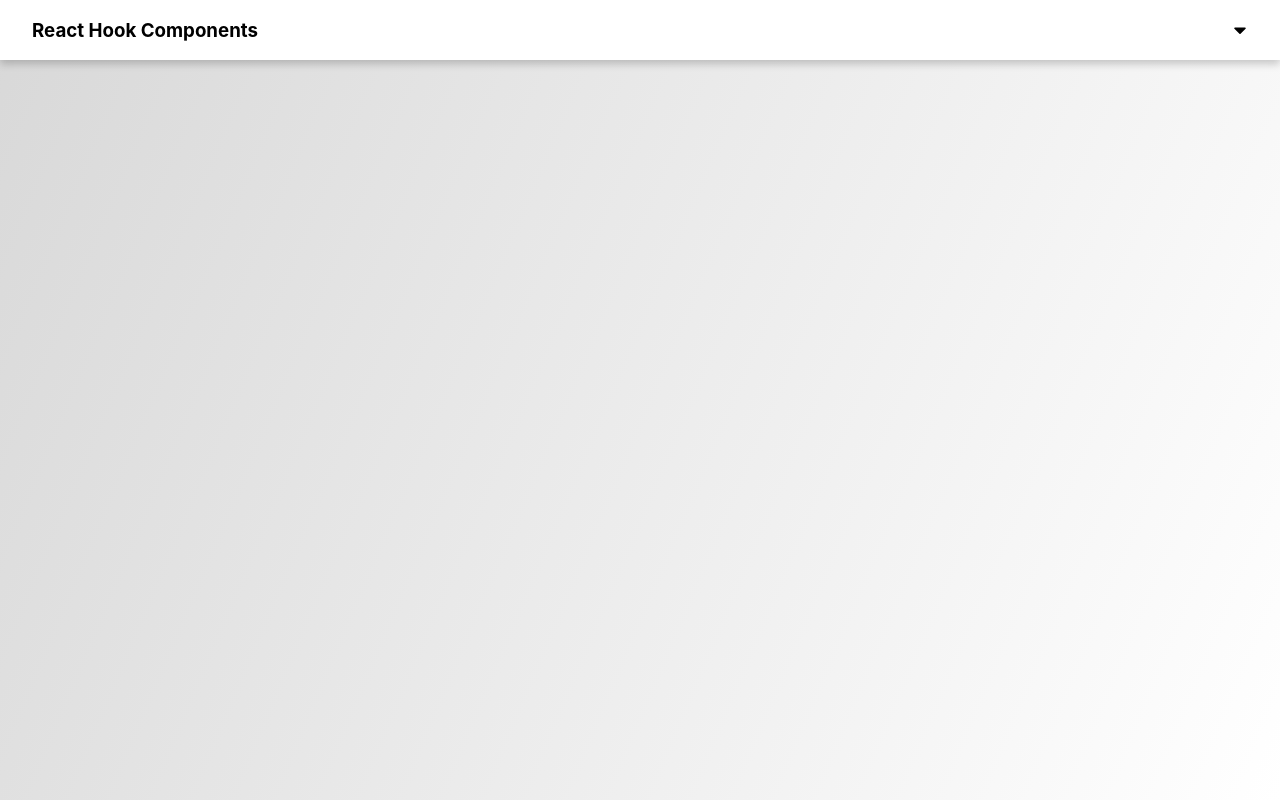
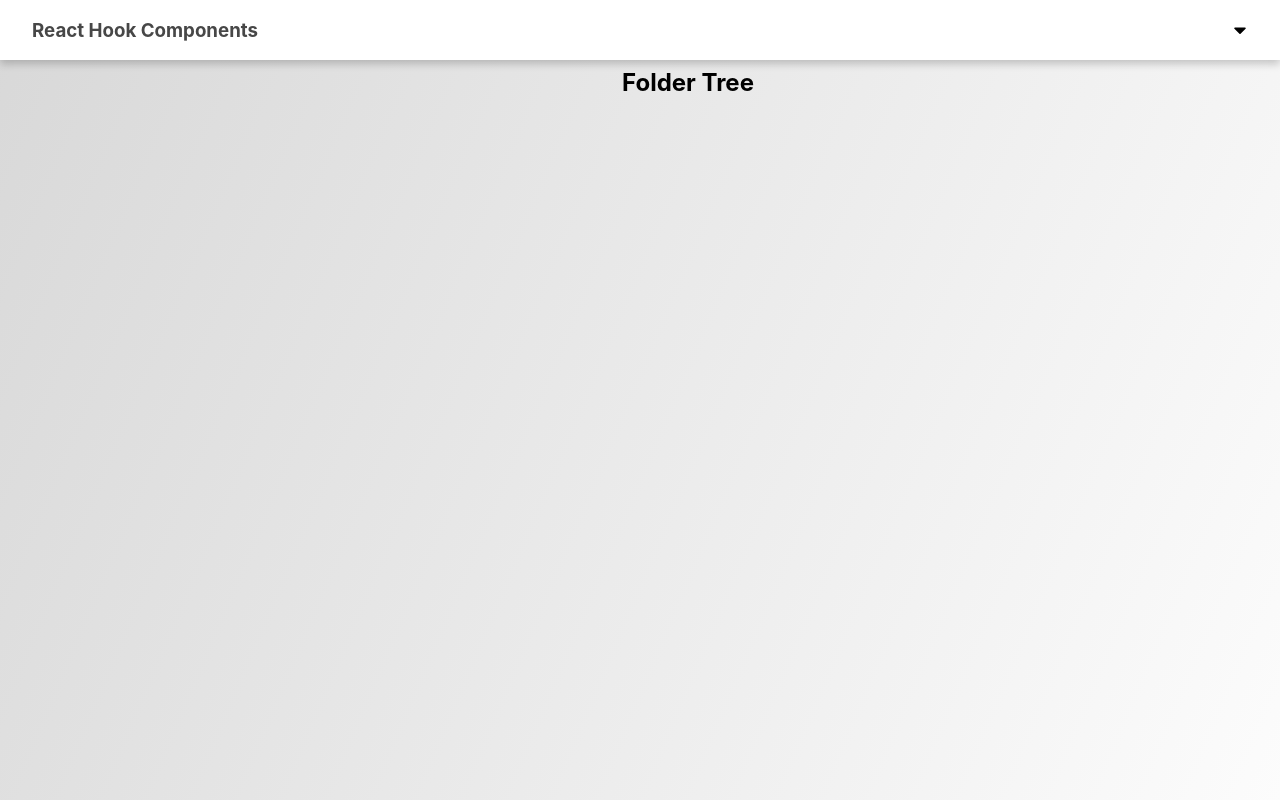
Before and after one commit to sleeplesseditor/ReactHookComponents, a React (Create React App) app: page /folder-tree in a window 1280 px wide. Built offline with nearby package versions, Linux system fonts and the light colour scheme.

Commit message:
FolderTree page setup

```diff
--- a/src/App.js
+++ b/src/App.js
@@ -21,6 +21,7 @@ const SidePanelAccordionPage = React.lazy(() => import('./pages/Components/SideP
 const PreviousPage = React.lazy(() => import('./pages/Performance/usePreviousPage/usePreviousPage'));
 const SortableListPage = React.lazy(() => import('./pages/Components/SortableListPage/SortableListPage'));
 const PaginationPage = React.lazy(() => import('./pages/Components/PaginationPage/PaginationPage'));
+const FolderTreePage = React.lazy(() => import('./pages/Components/FolderTreePage/FolderTreePage'));
 
 function App() {
   return (
@@ -43,6 +44,7 @@ function App() {
         <Route exact path="/side-panel-accordions" component={LazyLoader(SidePanelAccordionPage)} />
         <Route exact path="/use-previous" component={LazyLoader(PreviousPage)} />
         <Route exact path="/sortable-list" component={LazyLoader(SortableListPage)} />
+        <Route exact path="/folder-tree" component={LazyLoader(FolderTreePage)} />
       </Switch>
     </Router>
   );
--- a/src/components/FolderTree/FolderTree.jsx
+++ b/src/components/FolderTree/FolderTree.jsx
@@ -29,12 +29,17 @@ const Folder = ({ name, children }) => {
     };
 
     return (
-        <div className="tree-folder">
-
+        <div className="tree-folder" onClick={handleToggle}>
+            <AiOutlineFolder />
+            <span>{name}</span>
         </div>
     )
 };
 
 const Tree = ({ children }) => {
-    return <div className="tree-main">{children}]</div>
+    return <div className="tree-main">{children}</div>
 }
+
+export {
+    Tree
+}
--- a/src/components/Menu/Data/menu-data.json
+++ b/src/components/Menu/Data/menu-data.json
@@ -31,6 +31,11 @@
                     "title": "Accordion",
                     "icon": "accordionIcon",
                     "link": "/accordion"
+                },
+                {
+                    "title": "Folder Tree",
+                    "icon": "treeIcon",
+                    "link": "/folder-tree"
                 },
                 {
                     "title": "Modal",
--- a/src/components/Menu/Icons/IconSelector.jsx
+++ b/src/components/Menu/Icons/IconSelector.jsx
@@ -4,6 +4,7 @@ import { ReactComponent as AccordionIcon } from './accordion.svg';
 import { ReactComponent as ArrowIcon } from './arrow.svg';
 import { ReactComponent as ComponentIcon } from './componentIcon.svg';
 import { ReactComponent as ErrorIcon } from './errorIcon.svg';
+import { ReactComponent as FolderIcon } from './tree.svg';
 import { ReactComponent as GaugeIcon } from './gaugeIcon.svg';
 import { ReactComponent as ImageIcon } from './image.svg';
 import { ReactComponent as KonamiLogo } from './konamiLogo.svg';
@@ -42,6 +43,7 @@ const getIcon = (icon) => {
       sortableList: () => <SortableListIcon />,
       storageIcon: () => <StorageIcon/>,
       tabsIcon: () => <TabsIcon/>,
+      treeIcon: () => <FolderIcon />,
       userIcon: () => <UserIcon/>,
       default: () => null
   }
--- /dev/null
+++ b/src/pages/Components/FolderTreePage/FolderTreePage.jsx
@@ -0,0 +1,17 @@
+import React from 'react';
+import '../../page-structure.scss';
+import { Tree } from '../../../components/FolderTree/FolderTree';
+
+const FolderTreePage = () => {
+    return (
+        <>
+            <div className="page-container">
+                <h2 className="page-continer-heading">Folder Tree</h2>
+                <Tree />
+            </div>
+        </>
+    )
+
+}
+
+export default FolderTreePage;
```
Also changed, not shown: src/components/Menu/Icons/tree.svg (added).
